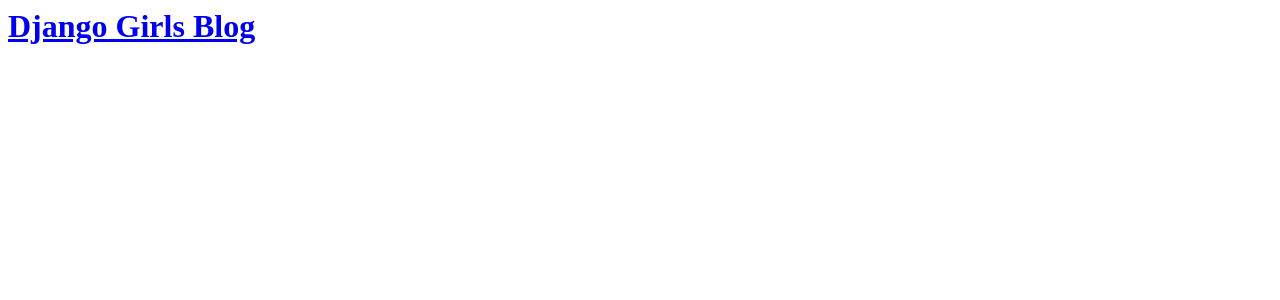
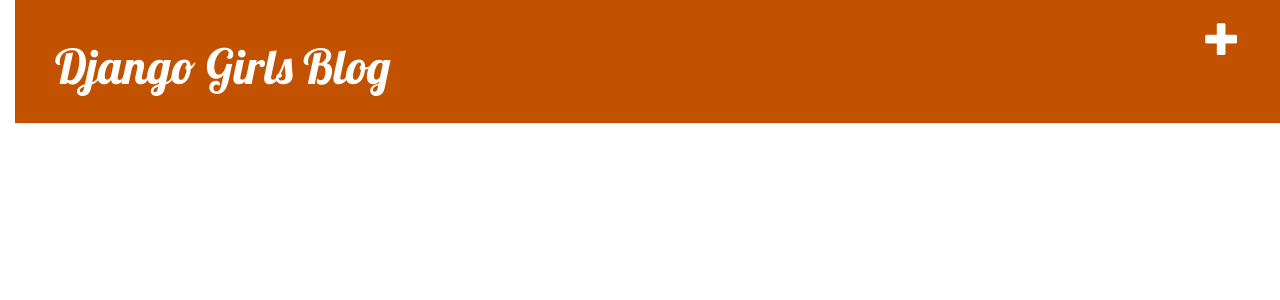
Before and after one commit to Askar312/my-first-blog, a Django app: page / in a window 1280 px wide. Shown: the top 300 px of the page. Run offline with Django 3.2, Linux system fonts and the light colour scheme; data that the repository does not hold is empty; some libraries are stand-ins or nearby versions.

Commit message:
Added views to create/edit blog post inside the site.

```diff
--- a/blog/models.py
+++ b/blog/models.py
@@ -15,4 +15,4 @@
         self.save()
 
     def __str__(self):
-        return self.title
+        return "Hello " + self.title
--- /dev/null
+++ b/blog/static/css/blog.css
@@ -0,0 +1,55 @@
+h1 a, h2 a {
+    color: #C25100;
+    font-family: 'Lobster';
+}
+
+body {
+    padding-left: 15px;
+}
+
+.page-header {
+    background-color: #C25100;
+    margin-top: 0;
+    padding: 20px 20px 20px 40px;
+}
+
+.page-header h1, .page-header h1 a, .page-header h1 a:visited, .page-header h1 a:active {
+    color: #ffffff;
+    font-size: 36pt;
+    text-decoration: none;
+}
+
+.content {
+    margin-left: 40px;
+}
+
+h1, h2, h3, h4 {
+    font-family: 'Lobster', cursive;
+}
+
+.date {
+    color: #828282;
+}
+
+.save {
+    float: right;
+}
+
+.post-form textarea, .post-form input {
+    width: 100%;
+}
+
+.top-menu, .top-menu:hover, .top-menu:visited {
+    color: #ffffff;
+    float: right;
+    font-size: 26pt;
+    margin-right: 20px;
+}
+
+.post {
+    margin-bottom: 70px;
+}
+
+.post h2 a, .post h2 a:visited {
+    color: #000000;
+}
--- /dev/null
+++ b/blog/templates/blog/base.html
@@ -0,0 +1,24 @@
+{% load static %}
+<html>
+    <head>
+        <title>Django Girls blog</title>
+        <link rel="stylesheet" href="//maxcdn.bootstrapcdn.com/bootstrap/3.2.0/css/bootstrap.min.css">
+        <link rel="stylesheet" href="//maxcdn.bootstrapcdn.com/bootstrap/3.2.0/css/bootstrap-theme.min.css">
+        <link href='//fonts.googleapis.com/css?family=Lobster&subset=latin,latin-ext' rel='stylesheet' type='text/css'>
+        <link rel="stylesheet" href="{% static 'css/blog.css' %}">
+    </head>
+    <body>
+        <div class="page-header">
+            <a href="{% url 'post_new' %}" class="top-menu"><span class="glyphicon glyphicon-plus"></span></a>
+            <h1><a href="/">Django Girls Blog</a></h1>
+        </div>
+        <div class="content container">
+            <div class="row">
+                <div class="col-md-8">
+                    {% block content %}
+                    {% endblock %}
+                </div>
+            </div>
+        </div>
+    </body>
+</html>
--- a/blog/templates/blog/post_list.html
+++ b/blog/templates/blog/post_list.html
@@ -1,11 +1,13 @@
-<div>
-    <h1><a href="/">Django Girls Blog</a></h1>
-</div>
+{% extends 'blog/base.html' %}
 
-{% for post in posts %}
-    <div>
-        <p>published: {{ post.published_date }}</p>
-        <h1><a href="">{{ post.title }}</a></h1>
-        <p>{{ post.text|linebreaksbr }}</p>
-    </div>
-{% endfor %}
+{% block content %}
+    {% for post in posts %}
+        <div class="post">
+            <div class="date">
+                {{ post.published_date }}
+            </div>
+            <h2><a href="">{{ post.title }}</a></h2>
+            <p>{{ post.text|linebreaksbr }}</p>
+        </div>
+    {% endfor %}
+{% endblock %}
--- a/blog/urls.py
+++ b/blog/urls.py
@@ -3,4 +3,7 @@
 
 urlpatterns = [
     path('', views.post_list, name='post_list'),
+    path('post/<int:pk>/', views.post_detail, name='post_detail'),
+    path('post/new/', views.post_new, name='post_new'),
+    path('post/<int:pk>/edit/', views.post_edit, name='post_edit'),
 ]
--- a/blog/views.py
+++ b/blog/views.py
@@ -1,7 +1,45 @@
-from django.shortcuts import render
+from django.shortcuts import render, redirect
 from django.utils import timezone
+from blog.forms import Post
 from .models import Post
+from django.shortcuts import render, get_object_or_404
+#from .forms import PostForm
+
 
 def post_list(request):
-    posts = Post.objects.filter(published_date__lte=timezone.now()).order_by('published_date')
+    posts = Post.objects.all() #filter(published_date__lte=timezone.now()).order_by('published_date')
     return render(request, 'blog/post_list.html', {'posts': posts})
+
+
+def post_detail(request, pk):
+    post = get_object_or_404(Post, pk=pk)
+    return render(request, 'blog/post_detail.html', {'post': post})
+
+
+def post_new(request):
+    if request.method == "POST":
+        form = Post(request.POST)
+        if form.is_valid():
+            post = form.save(commit=False)
+            post.author = request.user
+            post.published_date = timezone.now()
+            post.save()
+            return redirect('post_detail', pk=post.pk)
+    else:
+        form = Post()
+    return render(request, 'blog/post_edit.html', {'form': form})
+
+
+def post_edit(request, pk):
+    post = get_object_or_404(Post, pk=pk)
+    if request.method == "POST":
+        form = Post(request.POST, instance=post)
+        if form.is_valid():
+            post = form.save(commit=False)
+            post.author = request.user
+            post.published_date = timezone.now()
+            post.save()
+            return redirect('post_detail', pk=post.pk)
+    else:
+        form = Post(instance=post)
+    return render(request, 'blog/post_edit.html', {'form': form})
```
Also changed, not shown: blog/forms.py (added, +9 -0 lines), blog/templates/blog/post_detail.html (added, +14 -0 lines), blog/templates/blog/post_edit.html (added, +9 -0 lines).
